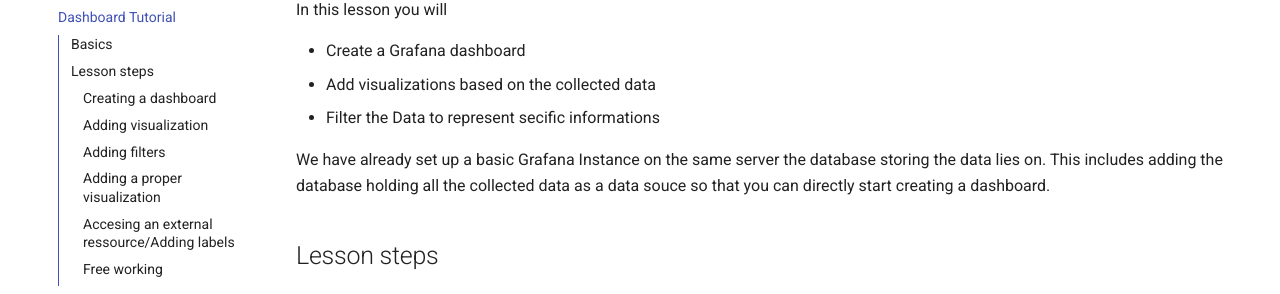
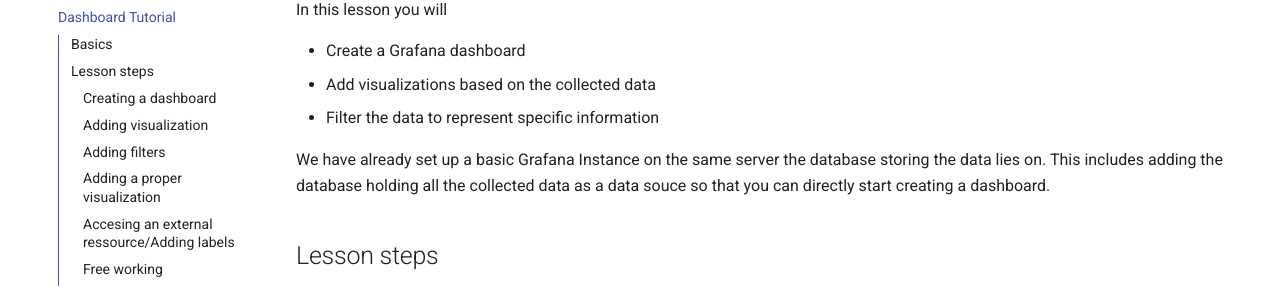
Before and after one commit to Science-Camp-TUI/tutorials, an MkDocs documentation site: the page built from docs/dashboard/index.md, in a window 1280 px wide and 900 px high. Shown: the part 274-568 px from the top of the window. Built offline with MkDocs 1.6.1 and Material for MkDocs 9.7.7, drawn with Linux system fonts in a browser that asks for light colours.

Commit message:
Update index.md

```diff
--- a/docs/dashboard/index.md
+++ b/docs/dashboard/index.md
@@ -6,7 +6,7 @@
 
 * Create a Grafana dashboard
 * Add visualizations based on the collected data
-* Filter the Data to represent secific informations
+* Filter the data to represent specific information
 
 We have already set up a basic Grafana Instance on the same server the database storing the data lies on. This includes adding the database holding all the collected data as a data souce so that you can directly start creating a dashboard.
 
```
